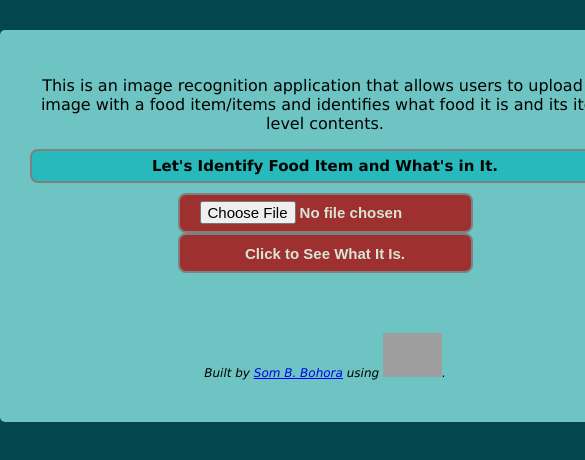
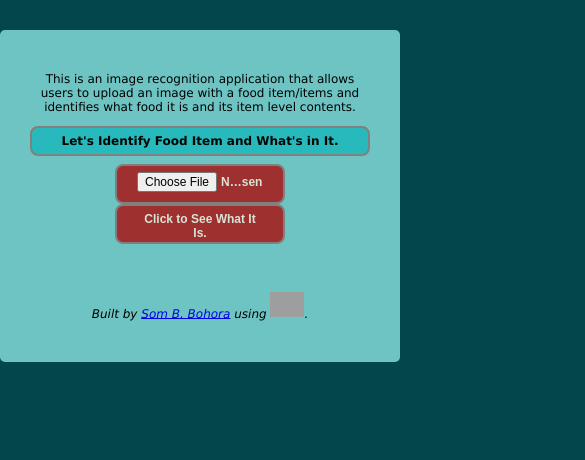
Before and after one commit to datastatistician3/api-hack-capstone, a plain HTML site: page index.html in a window 390 px wide. Shown: the top 460 px of the page, 585 px wide, since content can reach past the window. Drawn offline with nearby package versions, Linux system fonts and the light colour scheme; grey boxes are pictures that could not be loaded; a script that the page names is missing.

Commit message:
Update style.css

```diff
--- a/style.css
+++ b/style.css
@@ -134,3 +134,18 @@ html, body {
 #bottom {
   border: none;
 }
+
+
+@media (max-width: 640px){
+  .container {
+    background: rgb(110, 196, 194);
+    border-radius: 5px;
+    margin: 30px auto;
+    padding: 30px;
+    width: 400px;
+  }
+
+  html, body, #my-header, #input-submit-section, #filename, #submit-button {
+    font-size: 12px;
+  }
+}
```
